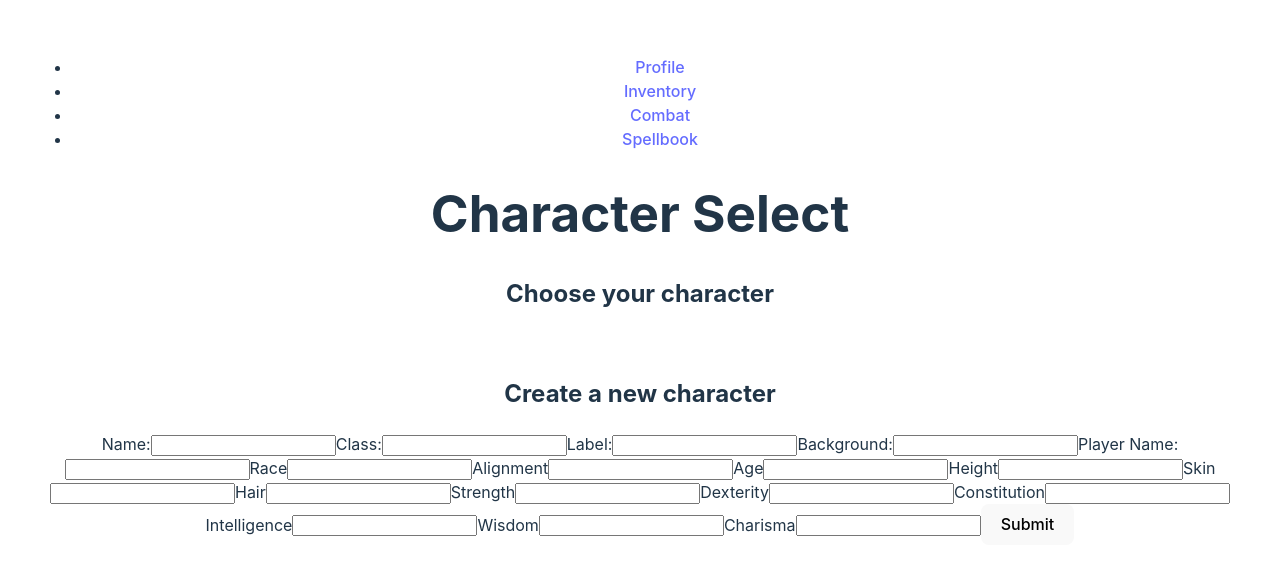
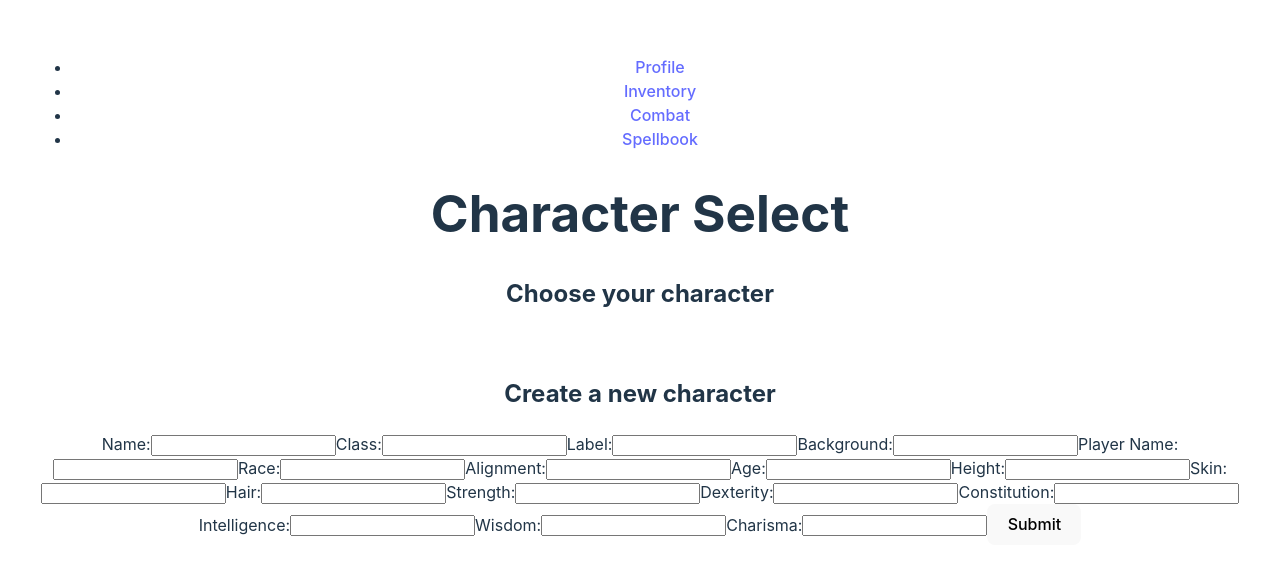
Before and after one commit to Dkobes/adventurers-board, a React (Vite) app in the folder adventurers-board/client/: page /characterselect in a window 1280 px wide. Shown: the part 108-682 px from the top of the page. Built offline with nearby package versions, Linux system fonts and the light colour scheme.

Commit message:
Added semi colons

```diff
--- a/adventurers-board/client/src/pages/CharacterSelect/characterselect.jsx
+++ b/adventurers-board/client/src/pages/CharacterSelect/characterselect.jsx
@@ -48,29 +48,29 @@ const CharacterSelect = () => {
                 <input type="text" required value={Background} onChange={(e) => setBackground(e.target.value)} />
                 <label>Player Name:</label>
                 <input type="text" required value={PlayerName} onChange={(e) => setPlayerName(e.target.value)} />
-                <label>Race</label>
+                <label>Race:</label>
                 <input type="text" required value={Race} onChange={(e) => setRace(e.target.value)} />
-                <label>Alignment</label>
+                <label>Alignment:</label>
                 <input type="text" required value={Alignment} onChange={(e) => setAlignment(e.target.value)} />
-                <label>Age</label>
+                <label>Age:</label>
                 <input type="text" required value={Age} onChange={(e) => setAge(e.target.value)} />
-                <label>Height</label>
+                <label>Height:</label>
                 <input type="text" required value={Height} onChange={(e) => setHeight(e.target.value)} />
-                <label>Skin</label>
+                <label>Skin:</label>
                 <input type="text" required value={Skin} onChange={(e) => setSkin(e.target.value)} />
-                <label>Hair</label>
+                <label>Hair:</label>
                 <input type="text" required value={Hair} onChange={(e) => setHair(e.target.value)} />
-                <label>Strength</label>
+                <label>Strength:</label>
                 <input type="number" required value={strength} onChange={(e) => setStrength(e.target.value)} />
-                <label>Dexterity</label>
+                <label>Dexterity:</label>
                 <input type="number" required value={dexterity} onChange={(e) => setDexterity(e.target.value)} />
-                <label>Constitution</label>
+                <label>Constitution:</label>
                 <input type="number" required value={constitution} onChange={(e) => setConstitution(e.target.value)} />
-                <label>Intelligence</label>
+                <label>Intelligence:</label>
                 <input type="number" required value={intelligence} onChange={(e) => setIntelligence(e.target.value)} />
-                <label>Wisdom</label>
+                <label>Wisdom:</label>
                 <input type="number" required value={wisdom} onChange={(e) => setWisdom(e.target.value)} />
-                <label>Charisma</label>
+                <label>Charisma:</label>
                 <input type="number" required value={charisma} onChange={(e) => setCharisma(e.target.value)} />
 
                 <button type="submit">Submit</button>
```
